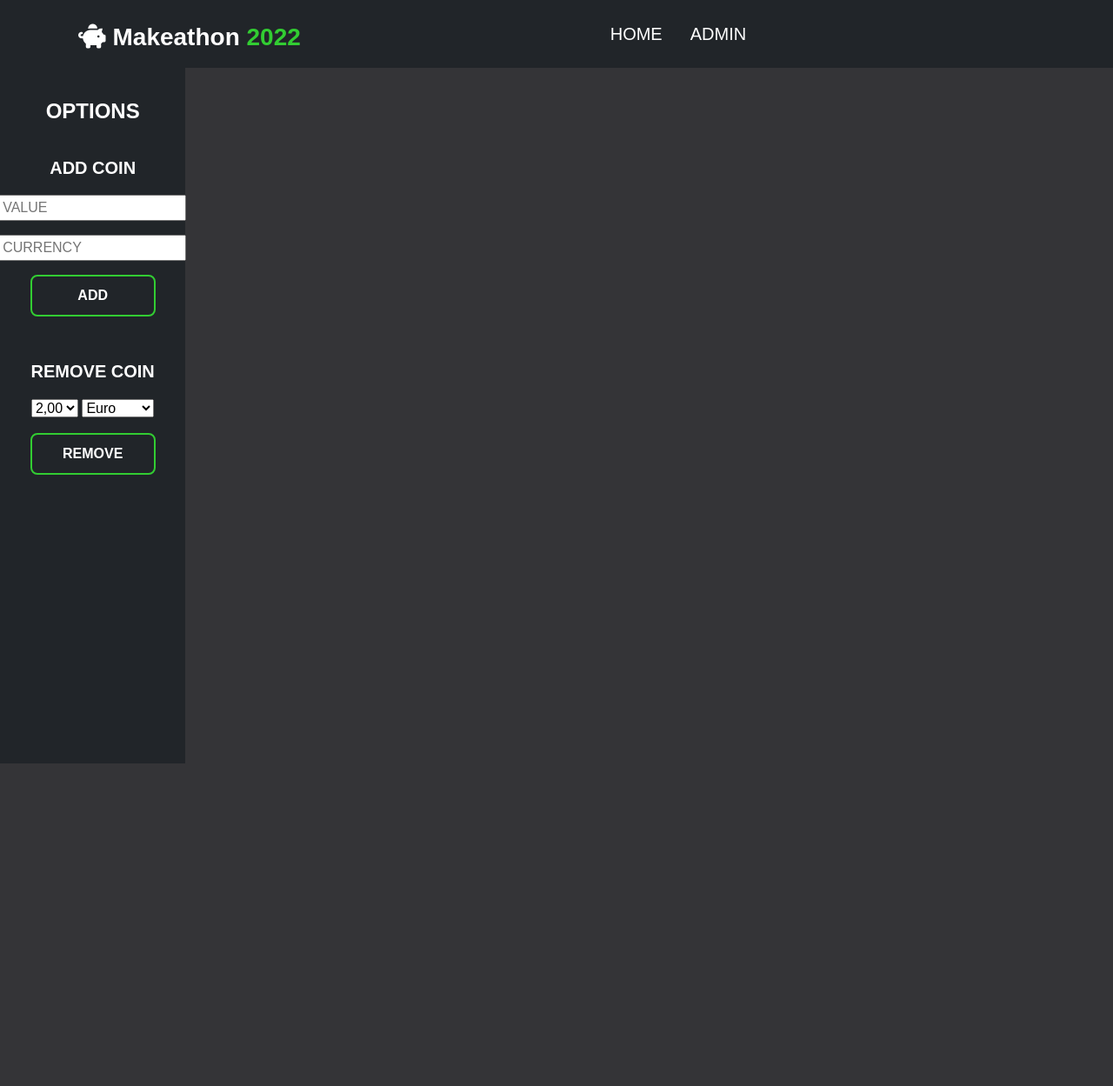
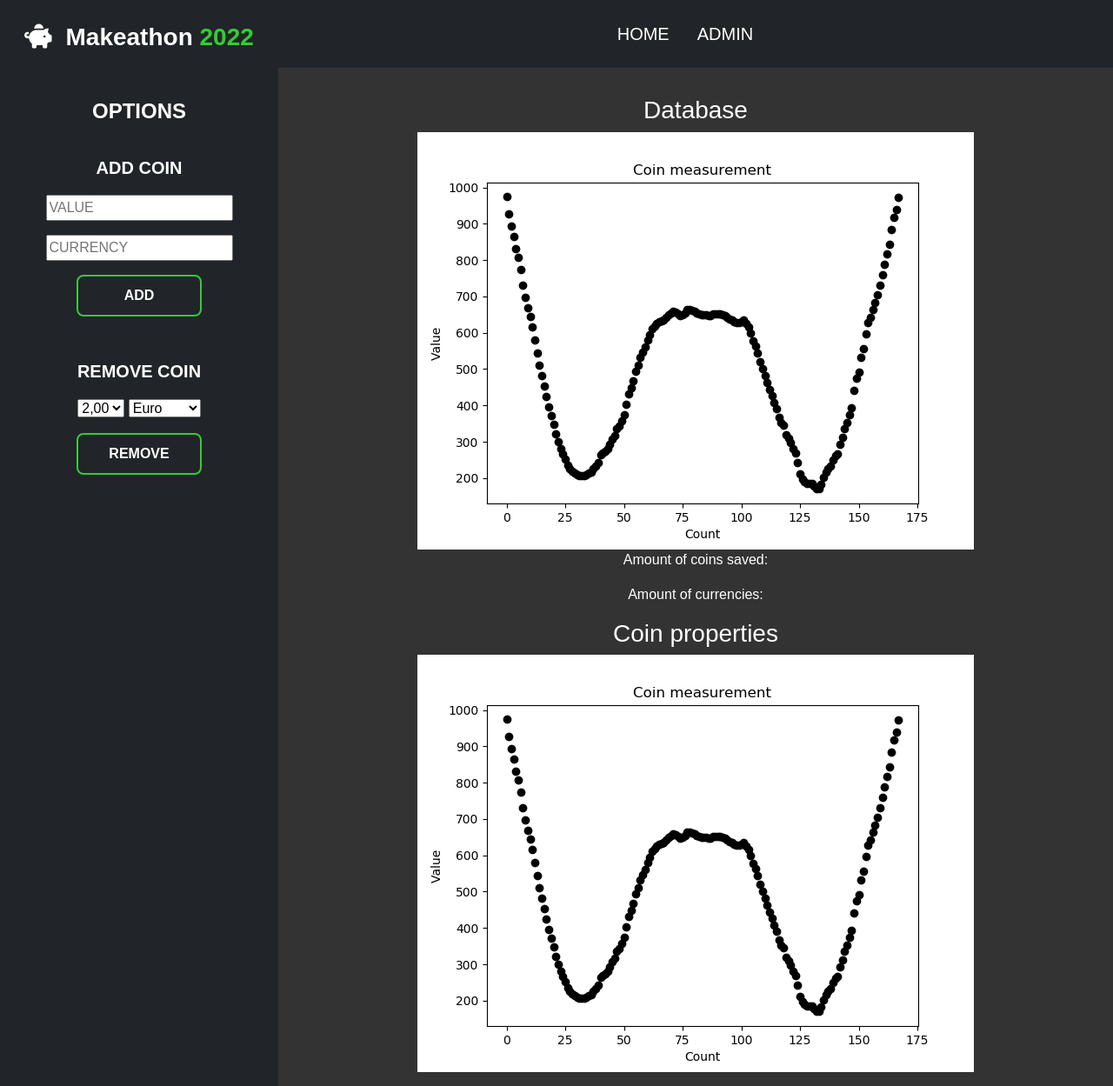
Before and after one commit to Alexander-H9/Makeathon_2022, a Flask app: page /admin in a window 1280 px wide. Shown: the whole page at 87% size. Before the commit the page ends 878 px from the top, so only its background shows below. Run offline with Flask 2, Linux system fonts and the light colour scheme.

Commit message:
added img to admin page

```diff
--- a/static/css/style.css
+++ b/static/css/style.css
@@ -2,7 +2,7 @@
 
 body {
     font-family: Arial, Helvetica, sans-serif;
-    background-color: #343437;
+    background-color: #333333;
     color: white;
 }
 
@@ -42,8 +42,12 @@
     background-color: #008000;
 }
 
+.bg-grey {
+    background-color: #333333;
+}
+
 .bg-black {
-    background-color: #000000;
+    background-color: #1a1a1a;
 }
 
 .color-circle.active {
--- a/templates/admin.html
+++ b/templates/admin.html
@@ -14,17 +14,17 @@
     <!-- Navigation -->
 
     <nav class="navbar navbar-expand-lg navbar-dark bg-dark pt-lg-3">
-        <div class="container">
-            <a class="navbar-brand fs-3 fw-bold" href="#"><i class="fa-solid fa-piggy-bank mx-2"></i>Makeathon <span class="limegreen">2022</span></a>
+        <div class="container-fluid">
+            <a class="navbar-brand fs-3 fw-bold" href="#"><i class="fa-solid fa-piggy-bank mx-3"></i>Makeathon <span class="limegreen">2022</span></a>
             <button class="navbar-toggler" type="button" data-bs-toggle="collapse" data-bs-target="#navbarSupportedContent" aria-controls="navbarSupportedContent" aria-expanded="false" aria-label="Toggle navigation">
                 <span class="navbar-toggler-icon"></span>
             </button>
             <div class="collapse navbar-collapse" id="navbarSupportedContent">
                 <ul class="navbar-nav mx-auto mb-2">
-                    <li class="nav-item mx-lg-2">
-                    <a class="nav-link text-white fs-5" href="/">HOME</a>
+                    <li class="nav-item mx-lg-2 mx-3">
+                        <a class="nav-link text-white fs-5" href="/">HOME</a>
                     </li>
-                    <li class="nav-item mx-lg-2">
+                    <li class="nav-item mx-lg-2 mx-3">
                         <a class="nav-link text-white fs-5 active" href="#">ADMIN</a>
                     </li>
                 </ul>
@@ -39,7 +39,7 @@
 
             <!-- Sidebar-->
 
-            <div class="col-auto col-md-3 col-xl-2 px-sm-2 px-0 bg-dark">
+            <div class="col-auto col-md-3 col-xl-3 px-sm-2 px-0 bg-dark">
                 <div class="d-flex flex-column align-items-center  px-3 pt-2 text-white min-vh-100">
                     <ul class="nav nav-pills flex-column mb-sm-auto mb-0 align-items-center">
                         <li class="mb-2 mt-4">
@@ -75,7 +75,14 @@
             <!-- Main -->
             <div class="col py-3">
                 <div class="board pt-lg-3">
-
+                    <div class="text-center">
+                        <h3>Database</h3>
+                        <img src="/static/plot.png" class="img-fluid" alt="...">
+                        <p>Amount of coins saved:</p>
+                        <p>Amount of currencies:</p>
+                        <h3>Coin properties</h3>
+                        <img src="/static/plot.png" class="img-fluid" alt="...">
+                    </div>
                 </div>
             </div>
             <!-- Main END -->
```
Also changed, not shown: templates/index.html (+8 -8 lines), static/plot.png (renamed from plot.png).
